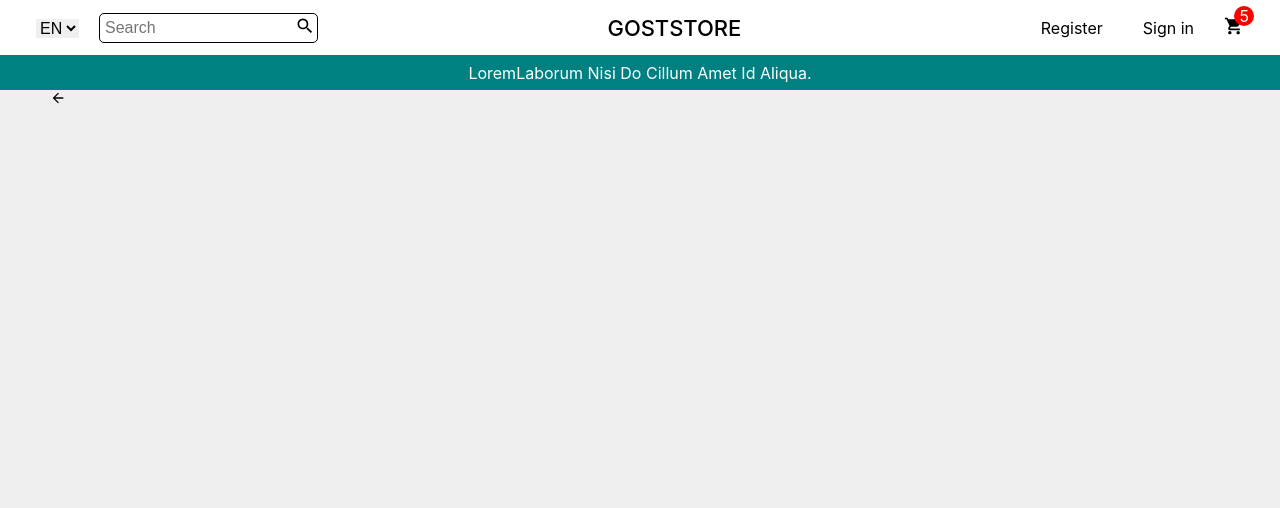
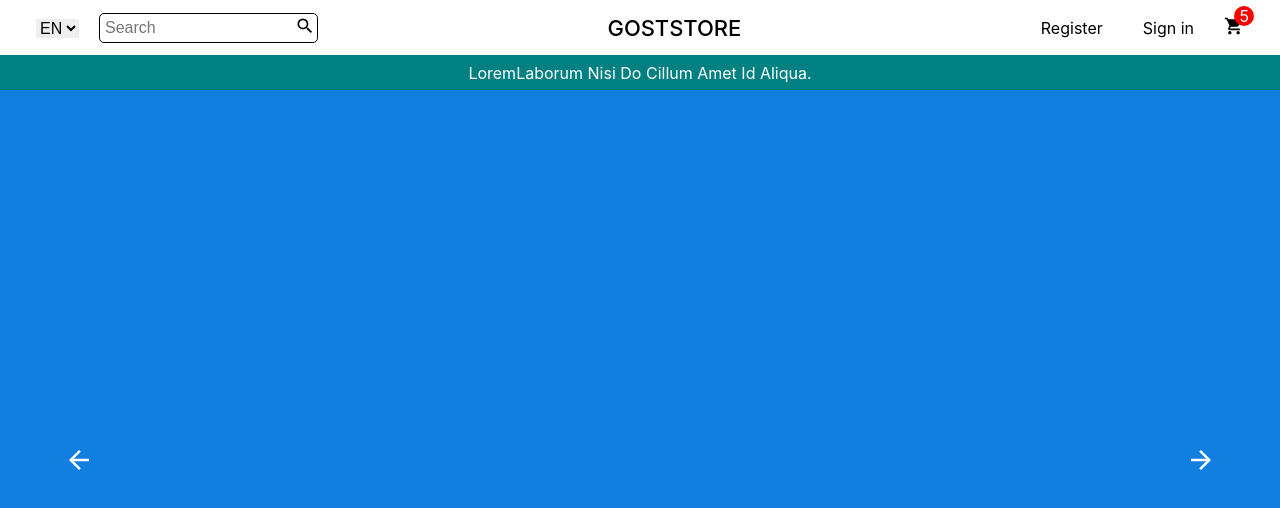
Before and after one commit to gostgmaer/react-ecommerce, a React (Create React App) app: page / in a window 1280 px wide. Shown: the top 508 px of the page. Built offline with nearby package versions, Linux system fonts and the light colour scheme.

Commit message:
started Slider

```diff
--- a/src/Components/Slider/Slider.scss
+++ b/src/Components/Slider/Slider.scss
@@ -1,19 +1,32 @@
-.Slider{
-    .sliderWrapper{
+.Slider {
+    .sliderWrapper {
         position: relative;
-        height: calc(100vh - 90px);
+        // height: calc(100vh - 90px);
         width: 100vw;
         overflow-x: hidden;
-        .sliderContainer{
 
+        .sliderContainer {
+            height: calc(100vh - 90px);
+            background-color: rgb(16, 127, 224);
+            overflow-x: hidden;
         }
-        .arrow{
+
+        .arrow {
             position: absolute;
-            width: 100%;
-            padding: 0 50px;
+            width: 90%;
+            top: calc(50vh - 45px);
+            ;
+            padding: 0 5%;
             display: flex;
             align-items: center;
             justify-content: space-between;
+            color: white;
+            div{
+                svg{
+                    width: 30px;
+                    height: 30px;
+                }
+            }
         }
     }
 }
```
